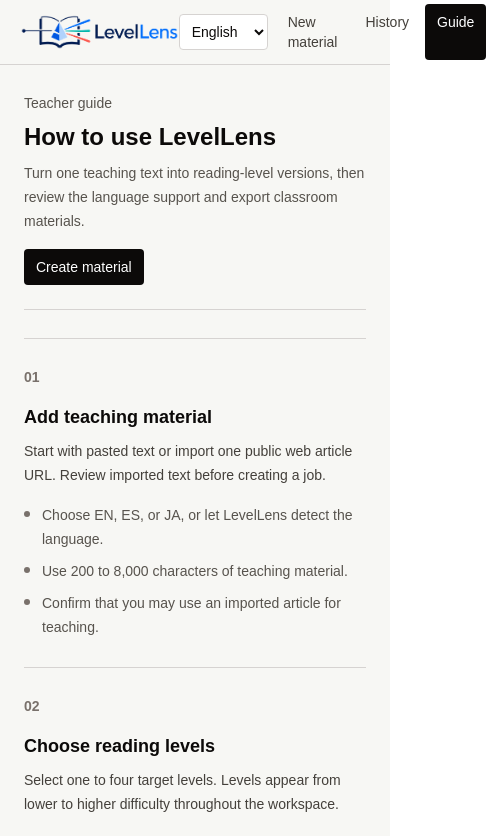
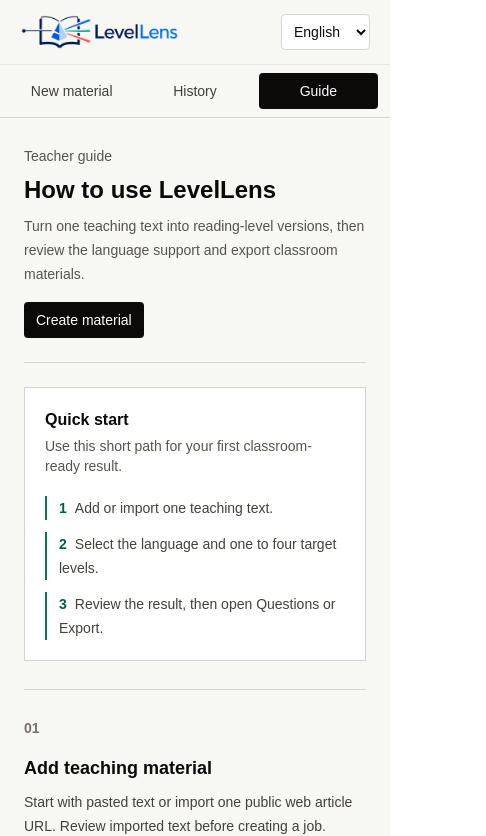
Before and after one commit to kouki6951/levellens, a Next.js app: page /guide in a window 390 px wide. Shown: the top 836 px of the page, 486 px wide, since content can reach past the window. Built offline with nearby package versions, Linux system fonts and the light colour scheme.

Commit message:
Improve UI hierarchy and accessibility

```diff
--- a/src/app/globals.css
+++ b/src/app/globals.css
@@ -33,3 +33,19 @@ button:not(:disabled),
 button:disabled {
   cursor: not-allowed;
 }
+
+:where(a, button, input, select, textarea, summary):focus-visible {
+  outline: 3px solid #0f766e;
+  outline-offset: 2px;
+}
+
+@media (prefers-reduced-motion: reduce) {
+  *,
+  *::before,
+  *::after {
+    scroll-behavior: auto !important;
+    animation-duration: 0.01ms !important;
+    animation-iteration-count: 1 !important;
+    transition-duration: 0.01ms !important;
+  }
+}
--- a/src/app/guide/page.tsx
+++ b/src/app/guide/page.tsx
@@ -3,10 +3,12 @@
 import Link from "next/link";
 import { useLocale } from "@/components/locale-provider";
 import { GUIDE_CONTENT } from "@/lib/guide-content";
+import { GUIDE_QUICK_START } from "@/lib/guide-quick-start";
 
 export default function GuidePage() {
   const { locale } = useLocale();
   const guide = GUIDE_CONTENT[locale];
+  const quickStart = GUIDE_QUICK_START[locale];
 
   return (
     <main className="mx-auto w-full max-w-6xl px-6 py-7 lg:px-8">
@@ -17,6 +19,13 @@ export default function GuidePage() {
           <Link href="/" className="rounded bg-stone-950 px-3 py-2 text-sm font-medium text-white">{guide.startLabel}</Link>
         </div>
       </header>
+
+      <section aria-labelledby="quick-start-title" className="mt-6 border border-stone-300 bg-white p-5">
+        <div className="max-w-2xl"><h2 id="quick-start-title" className="text-base font-semibold">{quickStart.title}</h2><p className="mt-1 text-sm text-stone-600">{quickStart.body}</p></div>
+        <ol className="mt-5 grid gap-3 md:grid-cols-3">
+          {quickStart.steps.map((step, index) => <li key={step} className="border-l-2 border-emerald-700 pl-3 text-sm leading-6 text-stone-700"><span className="mr-2 font-semibold text-emerald-800">{index + 1}</span>{step}</li>)}
+        </ol>
+      </section>
 
       <div className="mt-7 grid gap-8 lg:grid-cols-[170px_minmax(0,1fr)]">
         <nav aria-label={guide.title} className="hidden lg:block">
--- a/src/app/page.tsx
+++ b/src/app/page.tsx
@@ -40,6 +40,7 @@ export default function Home() {
   const [rightsConfirmed, setRightsConfirmed] = useState(false);
   const [wasTruncated, setWasTruncated] = useState(false);
   const [examplesOpen, setExamplesOpen] = useState(false);
+  const [sourceTouched, setSourceTouched] = useState(false);
   const levels = useMemo(() => levelsForLang(lang), [lang]);
   const importCopy = IMPORT_COPY[locale];
 
@@ -133,6 +134,7 @@ export default function Home() {
   }
 
   const invalid = sourceText.length < 200 || sourceText.length > 8000 || selected.length === 0 || submitting;
+  const sourceLengthError = sourceText.length > 8000 || (sourceTouched && sourceText.length < 200);
 
   return (
     <main>
@@ -153,7 +155,7 @@ export default function Home() {
               <label className="text-sm font-medium" htmlFor="source">
                 {t.teachingMaterial}
               </label>
-              <span className={`text-sm ${sourceText.length < 200 || sourceText.length > 8000 ? "text-red-700" : "text-stone-600"}`}>{sourceText.length} / 8000</span>
+              <span className={`text-sm ${sourceLengthError ? "text-red-700" : "text-stone-600"}`}>{sourceText.length} / 8000</span>
             </div>
             <div className="flex gap-2 border-b border-stone-200 pb-3">
               <button type="button" onClick={() => setInputMode("paste")} className={`rounded px-3 py-2 text-sm ${inputMode === "paste" ? "bg-stone-950 text-white" : "border border-stone-300 bg-white"}`}>{importCopy.paste}</button>
@@ -185,8 +187,10 @@ export default function Home() {
               className="min-h-[520px] flex-1 resize-none rounded border border-stone-300 bg-white p-4 text-base leading-7 outline-none focus:border-stone-700"
               value={sourceText}
               onChange={(event) => setSourceText(event.target.value)}
+              onBlur={() => setSourceTouched(true)}
+              aria-describedby="source-length-help"
             />
-            {sourceText.length < 200 ? <p className="text-sm text-red-700" aria-live="polite">{t.charactersNeeded(200 - sourceText.length)}</p> : null}
+            {sourceText.length < 200 ? <p id="source-length-help" className={`text-sm ${sourceLengthError ? "text-red-700" : "text-stone-600"}`} aria-live="polite">{t.charactersNeeded(200 - sourceText.length)}</p> : null}
           </section>
 
           <aside className="flex flex-col gap-6 border-l border-stone-300 pl-0 lg:pl-6">
--- a/src/app/result/[jobId]/page.tsx
+++ b/src/app/result/[jobId]/page.tsx
@@ -160,16 +160,18 @@ export default function ResultPage() {
   return (
     <main className="min-h-screen bg-[#f7f7f4] text-stone-950">
       <section className="mx-auto flex w-full max-w-7xl flex-col gap-5 px-6 py-6">
-        <header className="flex items-center justify-between border-b border-stone-300 pb-4">
+        <header className="flex flex-col gap-4 border-b border-stone-300 pb-4 sm:flex-row sm:items-start sm:justify-between">
           <div>
             <p className="text-sm text-stone-600">{job.lang.toUpperCase()} {t.material.toLowerCase()}</p>
             <h1 className="text-2xl font-semibold">{displayTitle}</h1>
             {job.source ? <a className="mt-1 block max-w-xl truncate text-sm text-stone-600 underline" href={job.source.url} target="_blank" rel="noreferrer">Source: {job.source.domain || job.source.url}</a> : null}
           </div>
-          <div className="flex gap-2">
-            <Link href={`/result/${jobId}/questions`} className="rounded border border-stone-300 bg-white px-3 py-2 text-sm">{t.questions}</Link>
-            <Link href={`/result/${jobId}/export`} className="rounded border border-stone-300 bg-white px-3 py-2 text-sm">{t.export}</Link>
-            <Link href="/" className="rounded border border-stone-300 bg-white px-3 py-2 text-sm">{t.newMaterial}</Link>
+          <div className="flex flex-wrap items-center gap-2" aria-label="Result actions">
+            <div className="flex gap-2">
+              <Link href={`/result/${jobId}/questions`} className="rounded border border-stone-300 bg-white px-3 py-2 text-sm hover:bg-stone-100">{t.questions}</Link>
+              <Link href={`/result/${jobId}/export`} className="rounded border border-stone-300 bg-white px-3 py-2 text-sm hover:bg-stone-100">{t.export}</Link>
+            </div>
+            <Link href="/" className="rounded bg-stone-950 px-3 py-2 text-sm font-medium text-white hover:bg-stone-800">{t.newMaterial}</Link>
           </div>
         </header>
 
--- a/src/components/app-shell.tsx
+++ b/src/components/app-shell.tsx
@@ -32,19 +32,19 @@ function ShellContent({ children }: { children: React.ReactNode }) {
             <Image src="/images/levellens-header-logo.png" alt="LevelLens" width={159} height={36} priority className="h-9 w-auto" />
           </Link>
           <p className="hidden text-sm text-stone-600 lg:block">{t.tagline}</p>
-          <div className="flex items-center gap-2">
           <select aria-label="Interface language" value={locale} onChange={(event) => setLocale(event.target.value as UiLocale)} className="h-9 rounded border border-stone-300 bg-white px-2 text-sm">
             {(Object.keys(UI_LOCALE_NAMES) as UiLocale[]).map((item) => <option key={item} value={item}>{UI_LOCALE_NAMES[item]}</option>)}
           </select>
-          <nav aria-label="Primary navigation" className="flex gap-1 lg:hidden">
+        </div>
+        <nav aria-label="Primary navigation" className="border-t border-stone-200 px-3 py-2 lg:hidden">
+          <div className="grid grid-cols-3 gap-1">
             {navigation.map((item) => (
-              <Link key={item.href} href={item.href} className={`rounded px-3 py-2 text-sm ${isActive(pathname, item.href) ? "bg-stone-950 text-white" : "text-stone-700"}`}>
+              <Link key={item.href} href={item.href} aria-current={isActive(pathname, item.href) ? "page" : undefined} className={`truncate rounded px-3 py-2 text-center text-sm ${isActive(pathname, item.href) ? "bg-stone-950 text-white" : "text-stone-700 hover:bg-stone-200"}`}>
                 {item.label}
               </Link>
             ))}
-          </nav>
           </div>
-        </div>
+        </nav>
       </header>
       <div className="lg:grid lg:grid-cols-[220px_minmax(0,1fr)]">
         <aside className="hidden border-r border-stone-300 lg:block">
@@ -52,7 +52,7 @@ function ShellContent({ children }: { children: React.ReactNode }) {
             <p className="mb-3 px-3 text-xs font-semibold uppercase tracking-wide text-stone-500">{t.workspace}</p>
             <div className="space-y-1">
               {navigation.map((item) => (
-                <Link key={item.href} href={item.href} className={`block rounded px-3 py-2 text-sm font-medium ${isActive(pathname, item.href) ? "bg-stone-950 text-white" : "text-stone-700 hover:bg-stone-200"}`}>
+                <Link key={item.href} href={item.href} aria-current={isActive(pathname, item.href) ? "page" : undefined} className={`block rounded px-3 py-2 text-sm font-medium ${isActive(pathname, item.href) ? "bg-stone-950 text-white" : "text-stone-700 hover:bg-stone-200"}`}>
                   {item.label}
                 </Link>
               ))}
--- /dev/null
+++ b/src/lib/guide-quick-start.ts
@@ -0,0 +1,37 @@
+import type { UiLocale } from "@/lib/ui-i18n";
+
+export type GuideQuickStart = {
+  title: string;
+  body: string;
+  steps: string[];
+};
+
+export const GUIDE_QUICK_START: Record<UiLocale, GuideQuickStart> = {
+  en: {
+    title: "Quick start",
+    body: "Use this short path for your first classroom-ready result.",
+    steps: [
+      "Add or import one teaching text.",
+      "Select the language and one to four target levels.",
+      "Review the result, then open Questions or Export.",
+    ],
+  },
+  es: {
+    title: "Inicio rapido",
+    body: "Sigue esta ruta breve para obtener tu primer material listo para clase.",
+    steps: [
+      "Anade o importa un texto didactico.",
+      "Selecciona el idioma y de uno a cuatro niveles objetivo.",
+      "Revisa el resultado y abre Preguntas o Exportar.",
+    ],
+  },
+  ja: {
+    title: "まずは3ステップ",
+    body: "初めて使う場合は、この流れで授業用教材を作成できます。",
+    steps: [
+      "教材テキストを貼り付けるか、URLから取り込む。",
+      "言語と1〜4件の対象レベルを選ぶ。",
+      "結果を確認し、問題または出力を開く。",
+    ],
+  },
+};
```
Also changed, not shown: 1 other file (tests, documents, lock files or other folders).
